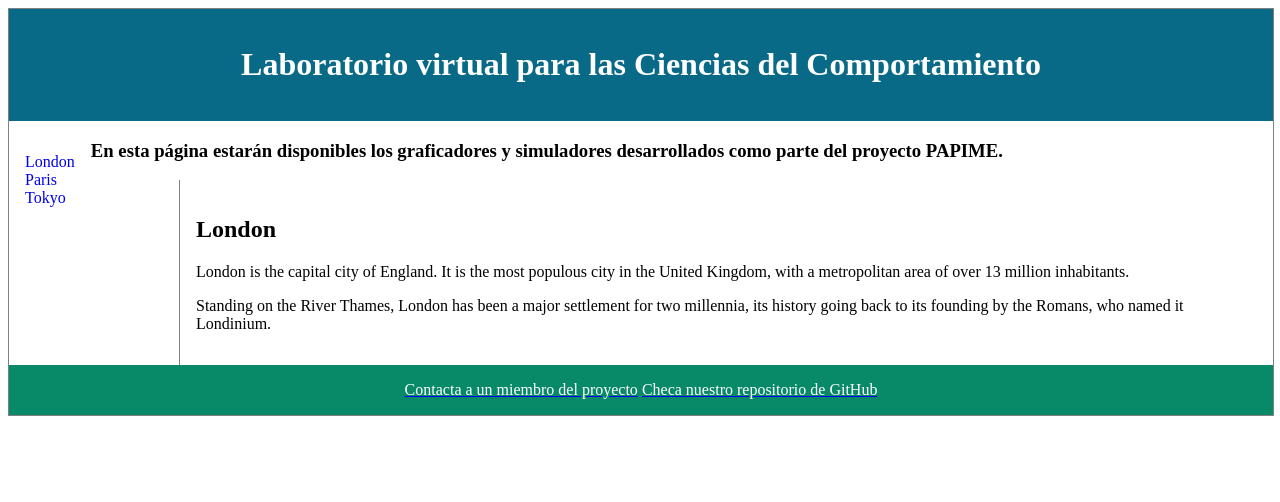
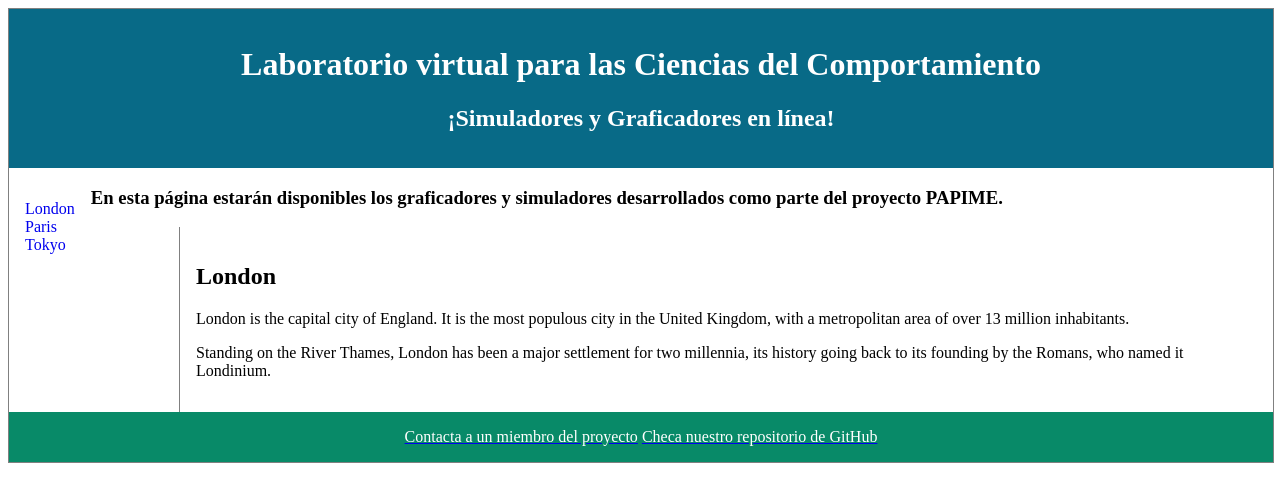
Before and after one commit to BouzasLab25/bouzaslab25.github.io, a Jekyll site: the page built from aboutPAPIME/index.html, in a window 1280 px wide. Shown: the top 502 px of the page. Built offline with Jekyll 4.4.1, drawn with Linux system fonts in a browser that asks for light colours.

Commit message:
Update papime.html

```diff
--- a/_layouts/papime.html
+++ b/_layouts/papime.html
@@ -53,6 +53,8 @@ article {
 <div class="container">
 <header>
    <h1>Laboratorio virtual para las Ciencias del Comportamiento</h1>
+	<h2>¡Simuladores y Graficadores en línea!</h2>
+
 </header>
 
 <nav>
```
